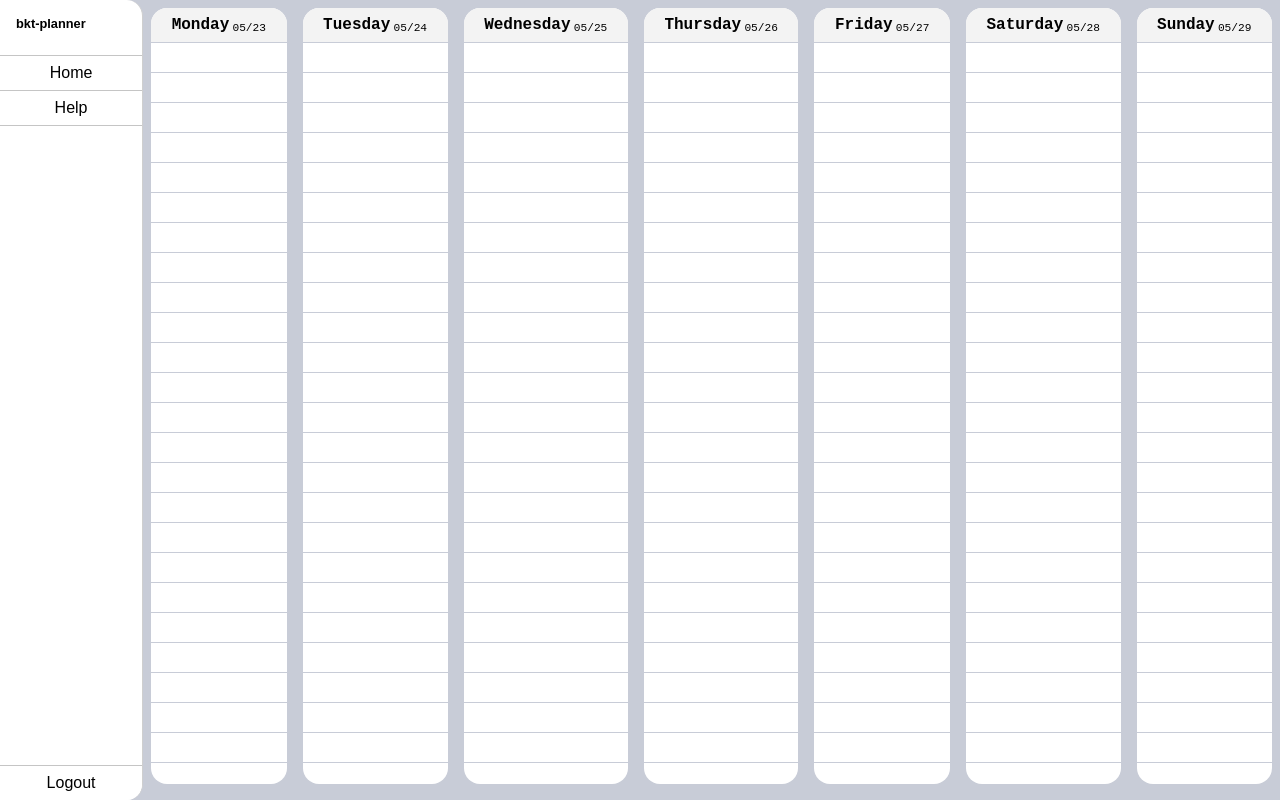
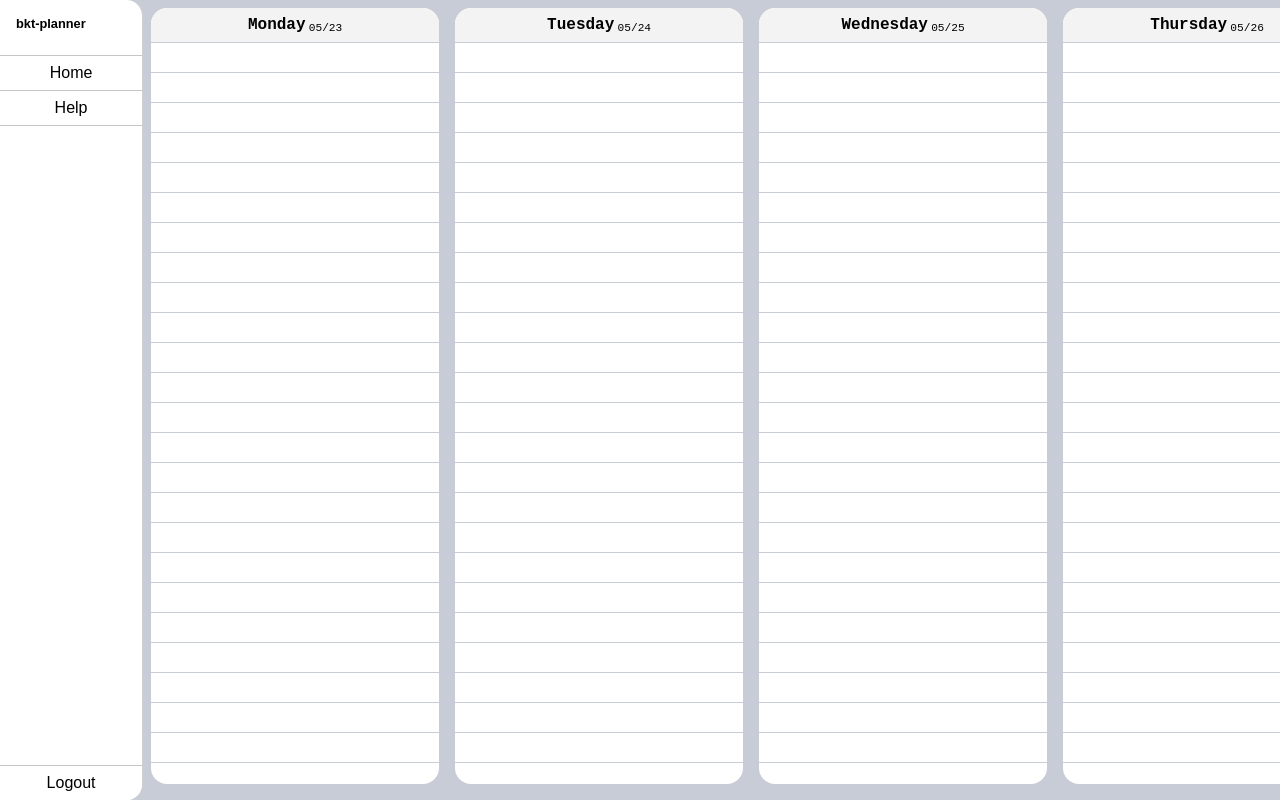
Before and after one commit to maze-designs/bkt-planner, a PHP site: page /dashboard/index.php in a window 1280 px wide. Run offline with PHP 8.4, Linux system fonts and the light colour scheme.

Commit message:
not much

```diff
--- a/backend/frontend/dashboard/index.js
+++ b/backend/frontend/dashboard/index.js
@@ -1,4 +1,5 @@
 const apiUrl = 'http://localhost:6969/api/v1';
+let mode = "weekly"
 
 const q = document.querySelector.bind(document)
 const dq = (selector1, selector2) => { // dual queryselector
@@ -41,13 +42,23 @@ const drawCalendar = async () => {
     const dayStart = 8
     const dayEnd = 20
 
+    switch(mode) {
+        case "weekly":
+
+            break
+        case "monthly":
+            break
+        default:
+            break
+    }
+
     const dayLength = dayEnd - dayStart
-    const hourWidthPx = (q(".timeline").clientHeight / dayLength)
+    const hourHeightPx = (q(".timeline").clientHeight / dayLength)
 
     console.log(records)
     today = new Date()
 
-    document.documentElement.style.setProperty('--pattern-size', `${hourWidthPx}px ${hourWidthPx}px`)
+    document.documentElement.style.setProperty('--pattern-size', `${hourHeightPx}px ${hourHeightPx}px`)
     records.forEach(record => {
         const startDate = new Date(record.data.startDate * 1000) //TODO: check if milis
         const endDate = new Date(record.data.endDate * 1000)
@@ -58,8 +69,8 @@ const drawCalendar = async () => {
         const endHour = endDate.getHours()
         const endMinutePercent = endDate.getMinutes() / 60
         console.log(startHour, startMinutePercent, endHour, endMinutePercent)
-        const top = (startHour + startMinutePercent - dayStart) * hourWidthPx
-        const height = ((endHour + endMinutePercent) - (startHour + startMinutePercent)) * hourWidthPx
+        const top = (startHour + startMinutePercent - dayStart) * hourHeightPx
+        const height = ((endHour + endMinutePercent) - (startHour + startMinutePercent)) * hourHeightPx
 
         let el = document.createElement('div')
         el.className = 'calendar-item'
--- a/backend/frontend/dashboard/style.css
+++ b/backend/frontend/dashboard/style.css
@@ -82,7 +82,7 @@ body {
 
 .weekly .day {
   margin: 0.5rem;
-  min-width: 8rem;
+  min-width: 18rem;
   flex-grow: 1;
   height: calc(100% - 1.5rem);
   border-radius: 1rem;
```
